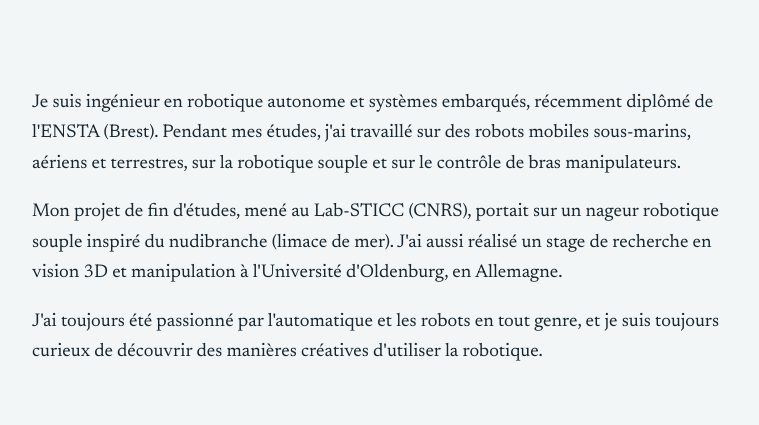
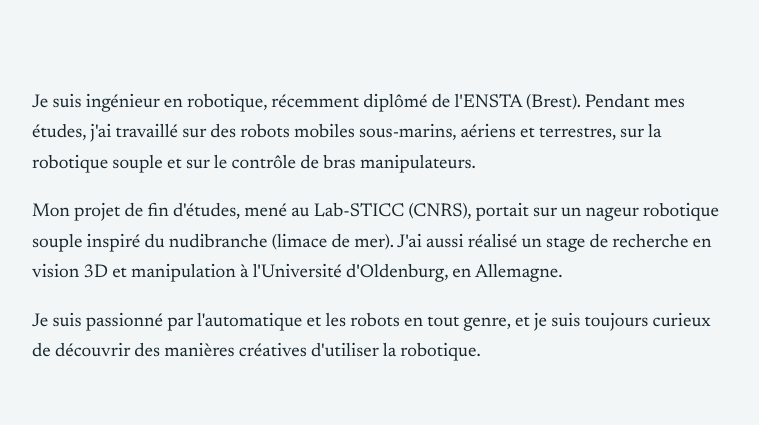
Before and after one commit to aureleplan/aureleplan.github.io, a plain HTML site: page index.html in a window 1280 px wide. Shown: the part 375-800 px from the top of the page, without its empty margins (260-1019 px from the left). Drawn offline with nearby package versions, Linux system fonts and the light colour scheme.

Commit message:
Update personal description in index.html

```diff
--- a/index.html
+++ b/index.html
@@ -35,9 +35,9 @@
 
   <main class="wrap">
     <section>
-      <p>Je suis ingénieur en robotique autonome et systèmes embarqués, récemment diplômé de l'ENSTA (Brest). Pendant mes études, j'ai travaillé sur des robots mobiles sous-marins, aériens et terrestres, sur la robotique souple et sur le contrôle de bras manipulateurs.</p>
+      <p>Je suis ingénieur en robotique, récemment diplômé de l'ENSTA (Brest). Pendant mes études, j'ai travaillé sur des robots mobiles sous-marins, aériens et terrestres, sur la robotique souple et sur le contrôle de bras manipulateurs.</p>
       <p>Mon projet de fin d'études, mené au Lab-STICC (CNRS), portait sur un nageur robotique souple inspiré du nudibranche (limace de mer). J'ai aussi réalisé un stage de recherche en vision 3D et manipulation à l'Université d'Oldenburg, en Allemagne.</p>
-      <p>J'ai toujours été passionné par l'automatique et les robots en tout genre, et je suis toujours curieux de découvrir des manières créatives d'utiliser la robotique.</p>
+      <p>Je suis passionné par l'automatique et les robots en tout genre, et je suis toujours curieux de découvrir des manières créatives d'utiliser la robotique.</p>
     </section>
 
     <section>
```
